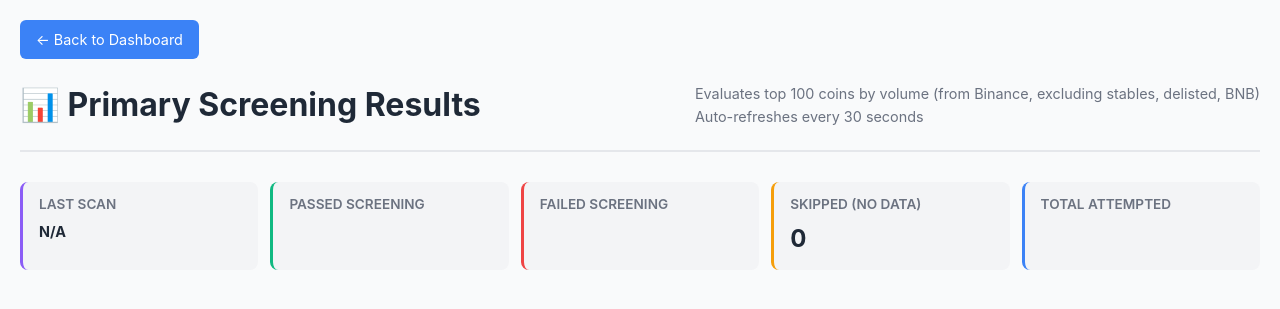
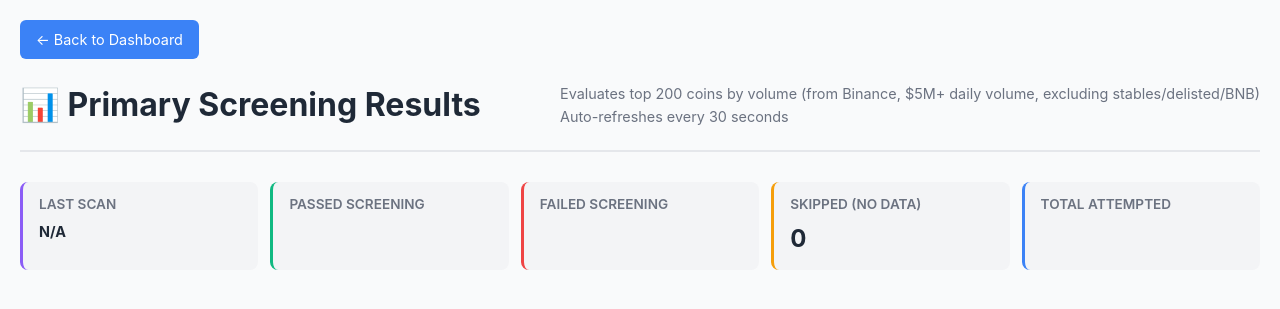
Before and after one commit to rameshisnow/Springai, a Python web app: template crypto-ai-trader/src/web/templates/screening_results.html in a window 1280 px wide. Shown: the top 309 px of the page. Run offline with Jinja, Linux system fonts and the light colour scheme; the template is opened without the code that fills it, so the values that code supplies are empty.

Commit message:
Update dashboard text to reflect expanded screening (top 200, M volume)

```diff
--- a/crypto-ai-trader/src/web/templates/screening_results.html
+++ b/crypto-ai-trader/src/web/templates/screening_results.html
@@ -197,7 +197,7 @@
     <div class="screening-header">
       <h1>📊 Primary Screening Results</h1>
       <div style="font-size: 0.9rem; color: #6b7280;">
-        Evaluates top 100 coins by volume (from Binance, excluding stables, delisted, BNB)
+        Evaluates top 200 coins by volume (from Binance, $5M+ daily volume, excluding stables/delisted/BNB)
         <br>Auto-refreshes every 30 seconds
       </div>
     </div>
```
